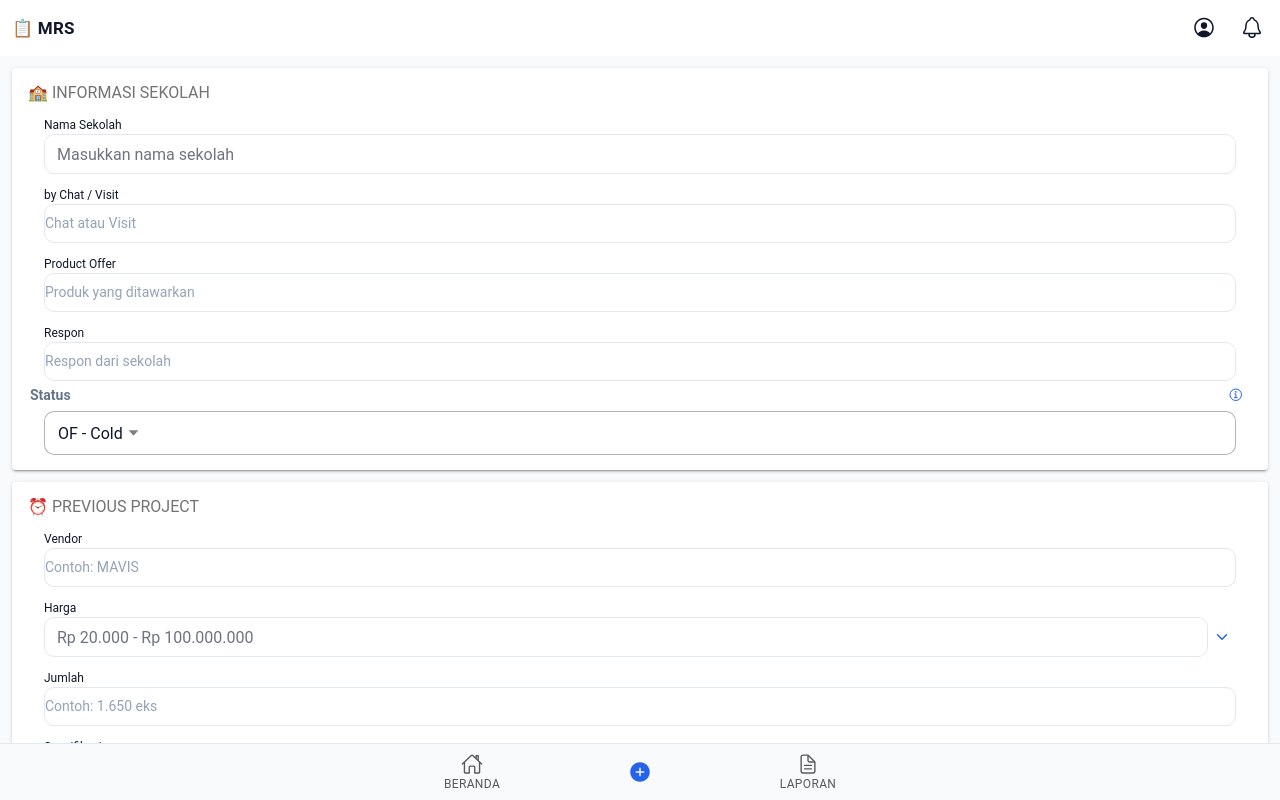
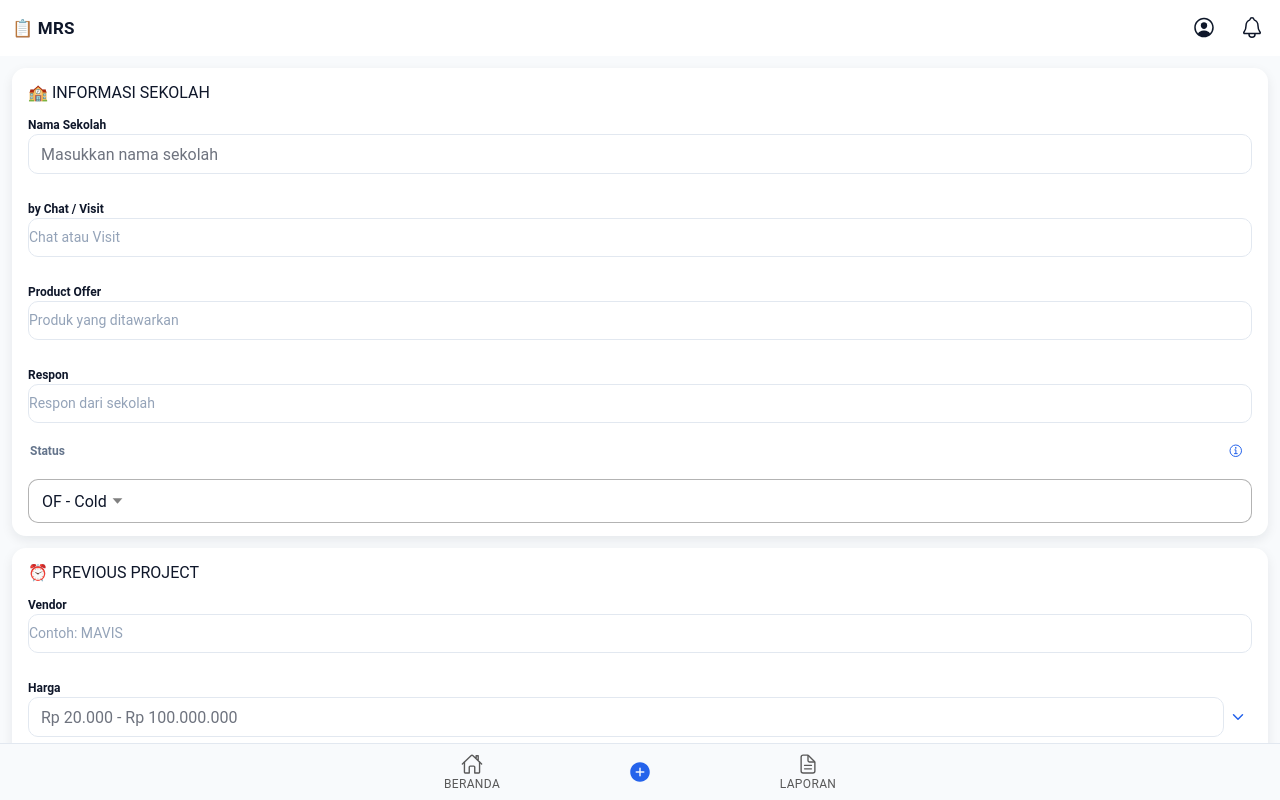
Before and after one commit to uddind/team-report-mavis, a React (Vite) app: page /tambah-report in a window 1280 px wide. Built offline with nearby package versions, Linux system fonts and the light colour scheme.

Commit message:
Update Kolom Baru

```diff
--- a/src/components/FormSectionCard.css
+++ b/src/components/FormSectionCard.css
@@ -1,3 +1,37 @@
+.form-section-card {
+  border-radius: var(--app-radius-md, 14px);
+  box-shadow: var(--app-shadow-card, 0 4px 12px rgba(15, 23, 42, 0.08));
+  margin: 0 0 12px 0;
+  overflow: visible;
+}
+
+.form-section-title {
+  font-size: 15px;
+  font-weight: 700;
+  color: #0F172A;
+  margin: 0 0 12px 0;
+}
+
+.form-section-body {
+  display: flex;
+  flex-direction: column;
+  gap: 14px;
+}
+
+.form-section-body ion-item {
+  --padding-start: 0;
+  --inner-padding-end: 0;
+  --background: transparent;
+  --min-height: auto;
+  --border-width: 0;
+}
+
+.form-section-body ion-label {
+  font-size: 12px;
+  font-weight: 600;
+  color: #64748B;
+}
+
 .status-label-row {
   display: flex;
   align-items: center;
@@ -5,7 +39,7 @@
   padding: 0 2px;
 }
 
-.status-label-text {s
+.status-label-text {
   font-size: 12px;
   font-weight: 600;
   color: #64748B;
@@ -20,7 +54,3 @@
 .school-name-item::part(native) {
   overflow: visible;
 }
-
-.form-section-card {
-  overflow: visible;
-}
```
